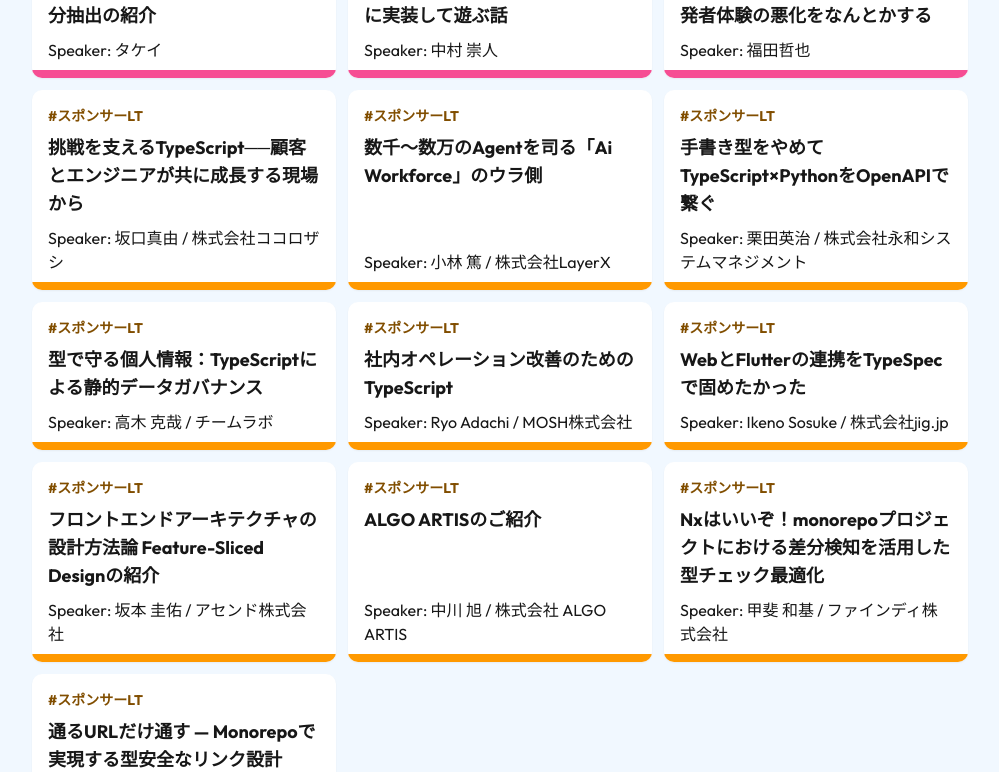
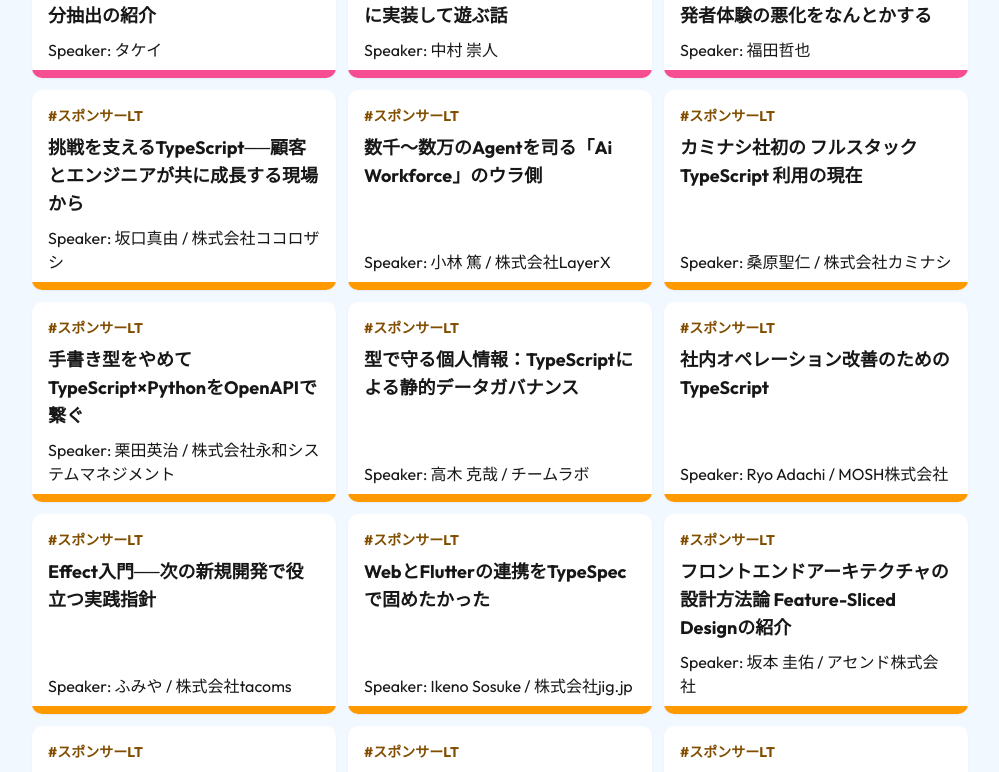
Before and after one commit to tskaigi/hokuriku-web-site, a Next.js app: page /speakers in a window 1280 px wide. Shown: the part 1824-2596 px from the top of the page, without its empty margins (140-1139 px from the left). Built offline with nearby package versions, Linux system fonts and the light colour scheme.

Commit message:
fix: talk data

```diff
--- a/src/constants/talks.ts
+++ b/src/constants/talks.ts
@@ -167,6 +167,16 @@ export const SPONSOR_LT = [
     position: "Ai Workforce事業部 CPO 兼 プロダクト部 部長",
   },
   {
+    sponsorId: "G04",
+    sponsor: "株式会社カミナシ",
+    title: "カミナシ社初の フルスタックTypeScript 利用の現在",
+    description:
+      "株式会社カミナシでは，バックエンド API の開発には基本的には Go 言語を使っている中，カミナシ教育開発チーム a.k.a Sanma チームではバックエンドも TypeScript を採用．その背景や実際に開発をスタートしてみてどうだったか，現在地から見える良かった点・今後の展望などをお話したいと思います．",
+    name: "桑原聖仁",
+    position:
+      "エンジニアリング本部 Employee Services 部 Negima Engineering ユニット エンジニアリングマネージャー",
+  },
+  {
     sponsorId: "G03",
     sponsor: "株式会社永和システムマネジメント",
     title: "手書き型をやめてTypeScript×PythonをOpenAPIで繋ぐ",
@@ -194,6 +204,16 @@ export const SPONSOR_LT = [
     position: "ソフトウェアエンジニア",
   },
   {
+    sponsorId: "G07",
+    sponsor: "株式会社tacoms",
+    title: "Effect入門──次の新規開発で役立つ実践指針",
+    description: `「バリデーションは整えたのに内部ロジックの分岐が膨らむ」という課題を起点に、Effectで依存関係ごとの責務分離、失敗チャネルの一元化、テスト容易性の向上をどう実現できるかを紹介します。
+Effect.tryで例外を型付きに受け止める方法、Effect.genで段階的なフローを一本化する書き方、そして将来の拡張を見据えた設計の考え方を5分に凝縮。
+新しく始めるTypeScriptプロジェクトでEffectを採用するか判断する際のヒントをお届けします。`,
+    name: "ふみや",
+    position: "ソフトウェアエンジニア",
+  },
+  {
     sponsorId: "G09",
     sponsor: "株式会社jig.jp",
     title: "WebとFlutterの連携をTypeSpecで固めたかった",
@@ -214,8 +234,8 @@ export const SPONSOR_LT = [
   {
     sponsorId: "G11",
     sponsor: "株式会社 ALGO ARTIS",
-    title: "ALGO ARTISのご紹介",
-    description: "GoldスポンサーのALGO ARTISがどんなことをやっているのかご紹介します！",
+    title: "型に救われたアーキテクチャ移行の話",
+    description: "",
     name: "中川 旭",
     position: "ソフトウェアエンジニア",
   },
```
